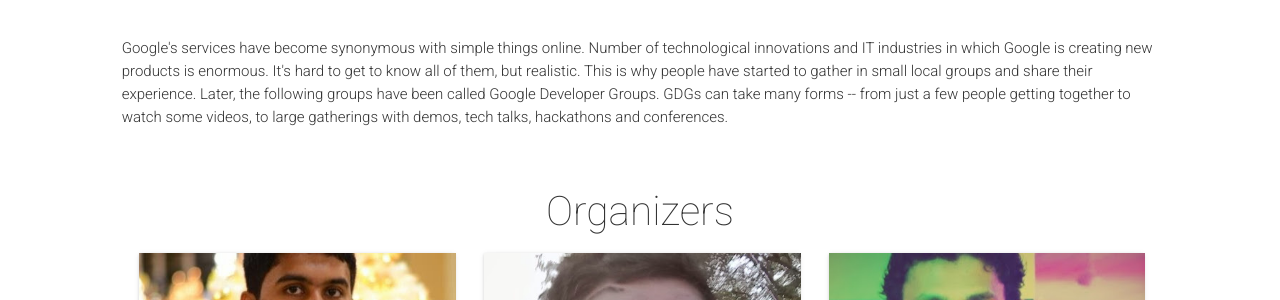
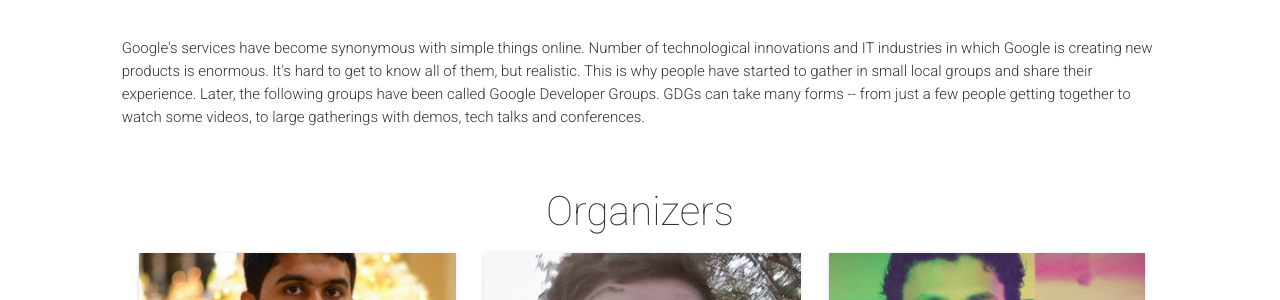
Before and after one commit to CodeLanka/devfeast-2014, a Jekyll site: the page built from team.html, in a window 1280 px wide and 900 px high, scrolled down 317 px. Shown: the part 221-521 px from the top of the window. Built offline with Jekyll 4.4.1, drawn with Linux system fonts in a browser that asks for light colours; nearby versions of some CDN libraries; comment, search, counter and statistics services are not loaded.

Commit message:
Update _config.yml

```diff
--- a/_config.yml
+++ b/_config.yml
@@ -195,7 +195,7 @@
 
 # Team Block
 teamBlockTitle: "About us"
-aboutUs: "Google's services have become synonymous with simple things online. Number of technological innovations and IT industries in which Google is creating new products is enormous. It's hard to get to know all of them, but realistic. This is why people have started to gather in small local groups and share their experience. Later, the following groups have been called Google Developer Groups. GDGs can take many forms -- from just a few people getting together to watch some videos, to large gatherings with demos, tech talks, hackathons and conferences."
+aboutUs: "Google's services have become synonymous with simple things online. Number of technological innovations and IT industries in which Google is creating new products is enormous. It's hard to get to know all of them, but realistic. This is why people have started to gather in small local groups and share their experience. Later, the following groups have been called Google Developer Groups. GDGs can take many forms -- from just a few people getting together to watch some videos, to large gatherings with demos, tech talks and conferences."
 
 # Logistics Find Way Block
 findWayTitle: "Find your way here"
```
